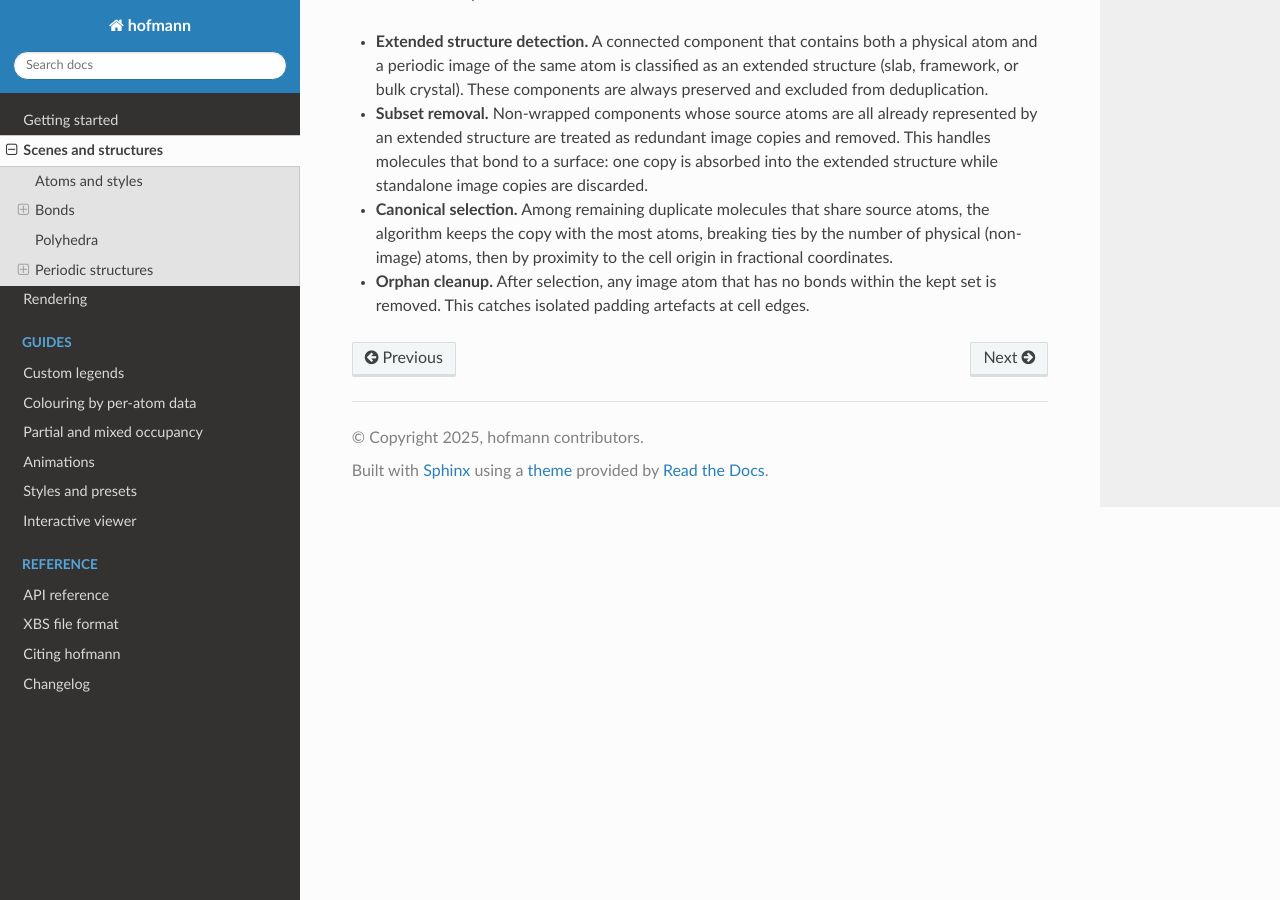
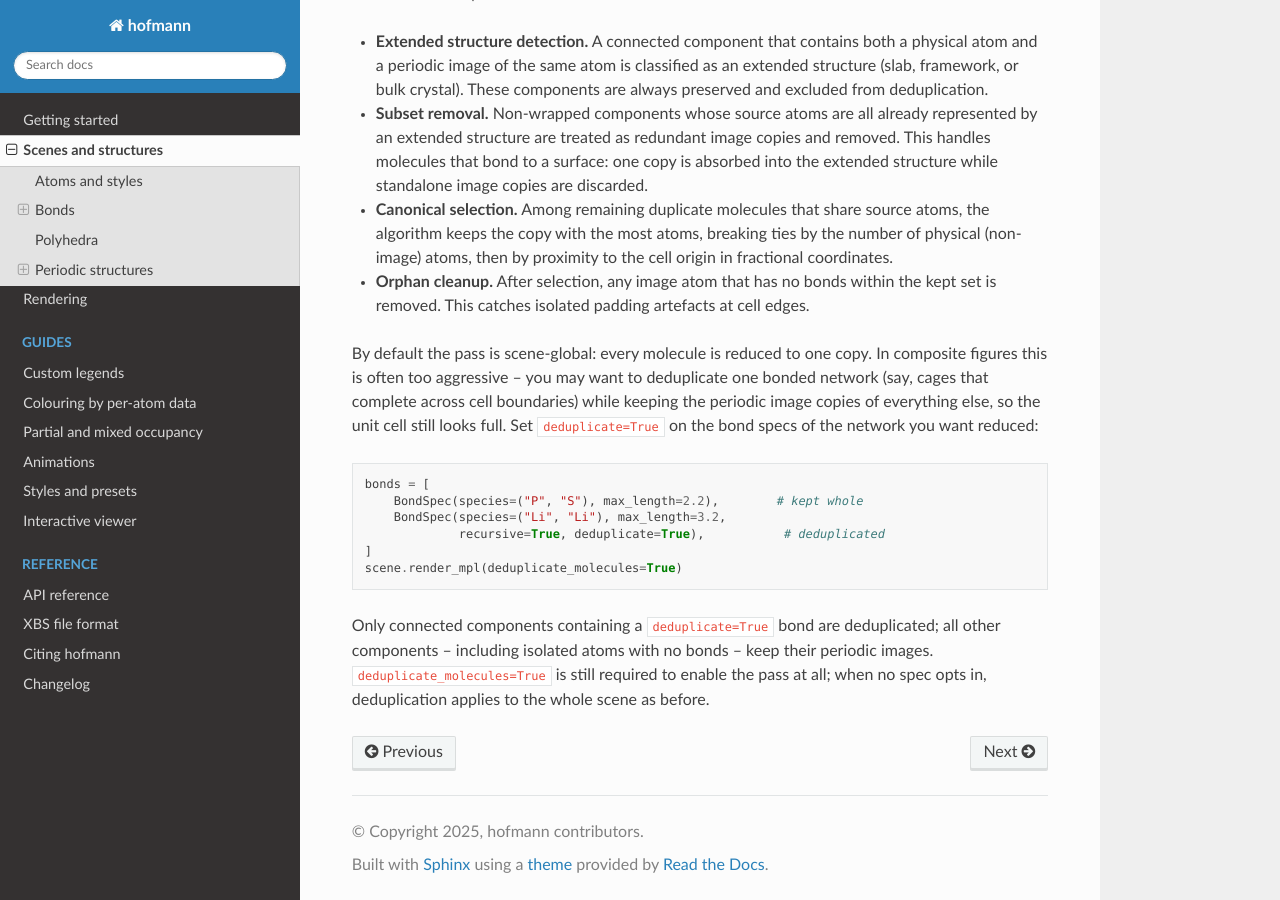
Before and after one commit to bjmorgan/hofmann, a Sphinx documentation site: the page built from docs/scenes.rst, in a window 1280 px wide and 900 px high, scrolled down 6501 px. Built offline with Sphinx 7.4.7 and the Read the Docs theme 3.1.0, drawn with Linux system fonts in a browser that asks for light colours.

Commit message:
Document per-spec deduplication scope

```diff
--- a/docs/scenes.rst
+++ b/docs/scenes.rst
@@ -288,3 +288,25 @@ systems (e.g. a slab with adsorbed solvent):
 - **Orphan cleanup.**  After selection, any image atom that has no bonds
   within the kept set is removed.  This catches isolated padding
   artefacts at cell edges.
+
+By default the pass is scene-global: every molecule is reduced to one
+copy.  In composite figures this is often too aggressive -- you may want
+to deduplicate one bonded network (say, cages that complete across cell
+boundaries) while keeping the periodic image copies of everything else,
+so the unit cell still looks full.  Set ``deduplicate=True`` on the bond
+specs of the network you want reduced:
+
+.. code-block:: python
+
+   bonds = [
+       BondSpec(species=("P", "S"), max_length=2.2),        # kept whole
+       BondSpec(species=("Li", "Li"), max_length=3.2,
+                recursive=True, deduplicate=True),           # deduplicated
+   ]
+   scene.render_mpl(deduplicate_molecules=True)
+
+Only connected components containing a ``deduplicate=True`` bond are
+deduplicated; all other components -- including isolated atoms with no
+bonds -- keep their periodic images.  ``deduplicate_molecules=True`` is
+still required to enable the pass at all; when no spec opts in,
+deduplication applies to the whole scene as before.
```
Also changed, not shown: docs/changelog.rst (+9 -0 lines).
